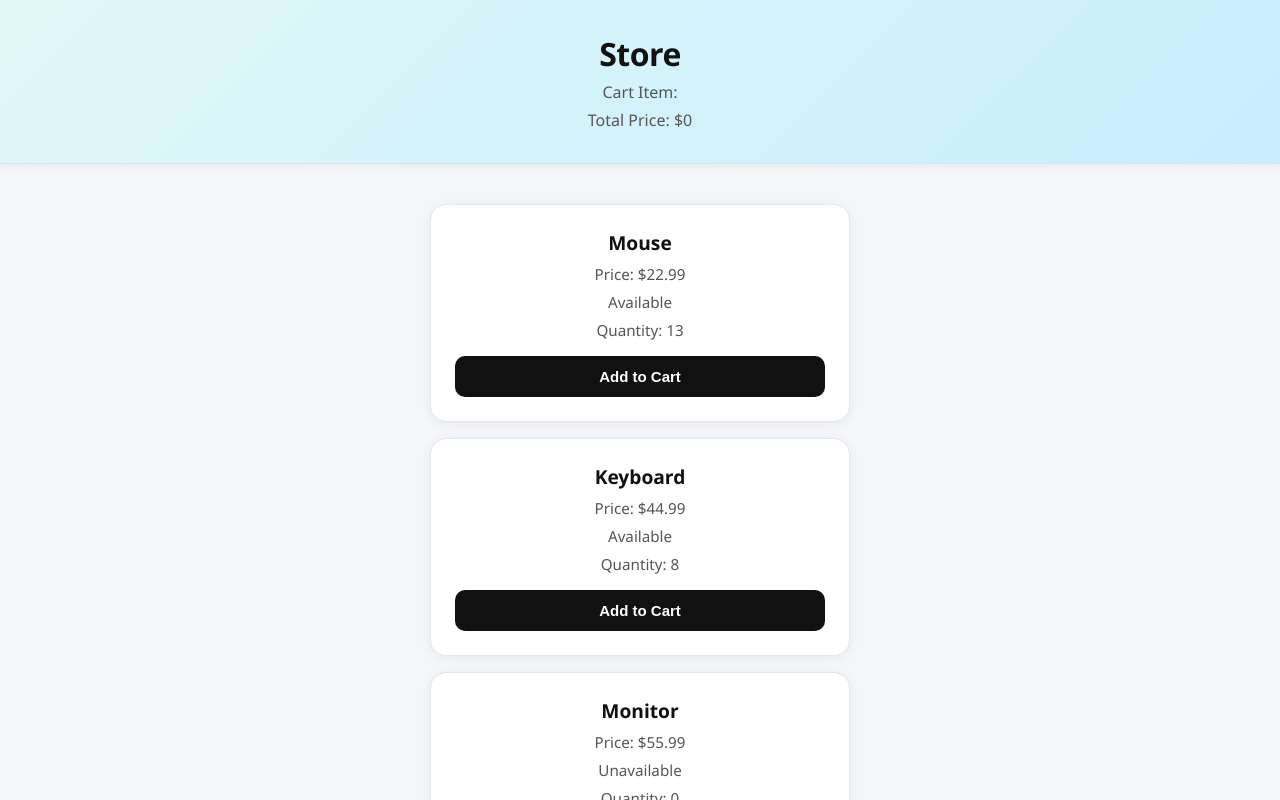
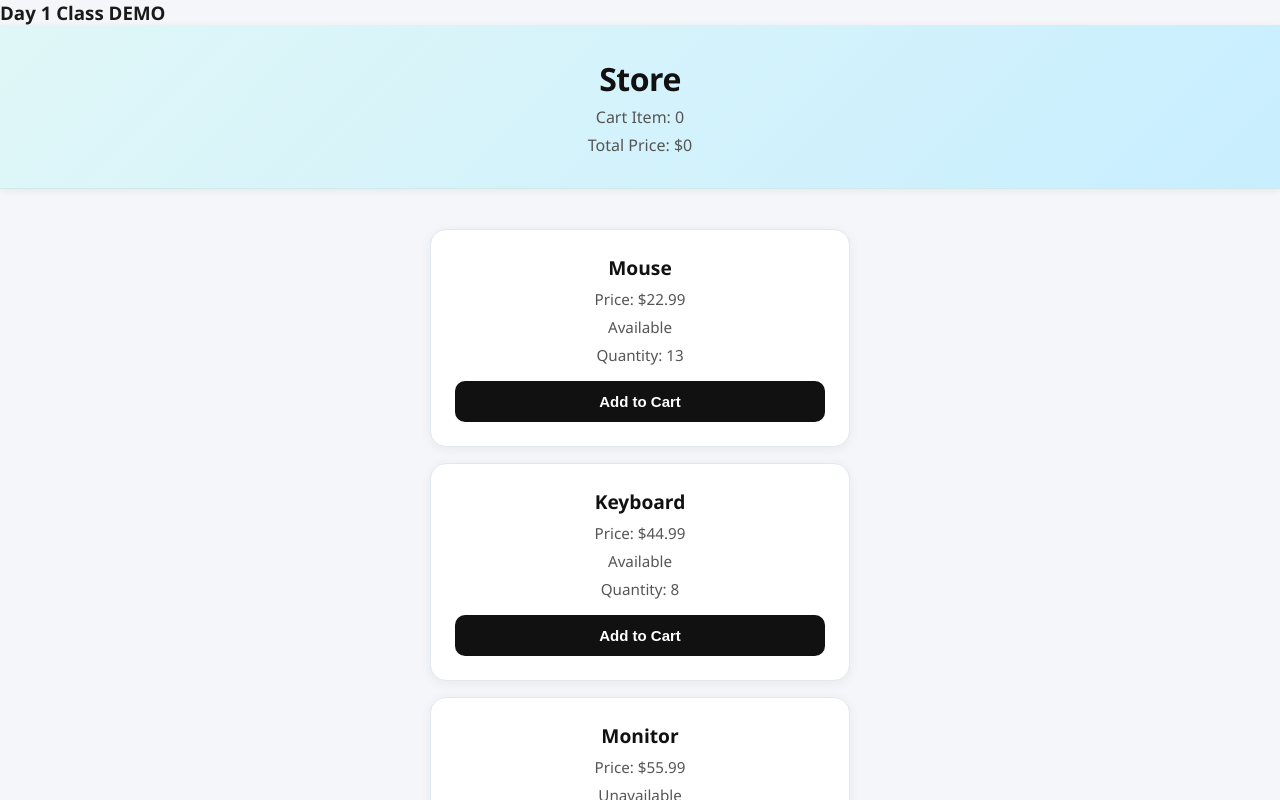
Before and after one commit to Lubeth2026/lvl3-w5-classWork, a React (Vite) app: page / in a window 1280 px wide. Shown: the top 800 px of the page. Built offline with nearby package versions, Linux system fonts and the light colour scheme.

Commit message:
Add cart item count in Store Cart app with button function click

```diff
--- a/src/App.jsx
+++ b/src/App.jsx
@@ -3,19 +3,24 @@ import { useState } from 'react';
 import './App.css'
 
 function App() {
+      const [cartItemCount, setCartItemCount] = useState(0);
       const [products, setProducts] = useState([
         { id: 1, name: "Mouse", price: 22.99, inStock: true, quantity: 13 },
         { id: 2, name: "Keyboard", price: 44.99, inStock: true, quantity: 8 },
         { id: 3, name: "Monitor", price: 55.99, inStock: false, quantity: 0 },
         { id: 4, name: "Laptop", price: 750.55, inStock: true, quantity: 5 },
       ]);
+      const handleAddToCart = ()=>{
+        setCartItemCount(cartItemCount + 1);
+      }
 
 
   return (
     <div>
+        <h3>Day 1 Class DEMO</h3>
       <div className="header-info">
         <h1>Store</h1>
-        <h2>Cart Item: </h2>
+        <h2>Cart Item: {cartItemCount}</h2>
         <h2>Total Price: $0</h2>
       </div>
       <div className="product-cards">
@@ -26,7 +31,7 @@ function App() {
               <p>Price: ${product.price}</p>
               <p>{product.inStock ? "Available" : "Unavailable"}</p>
               <p>Quantity: {product.quantity}</p>
-              <button>Add to Cart</button>
+              <button onClick={handleAddToCart}>Add to Cart</button>
             </div>
           );
         })}
```
